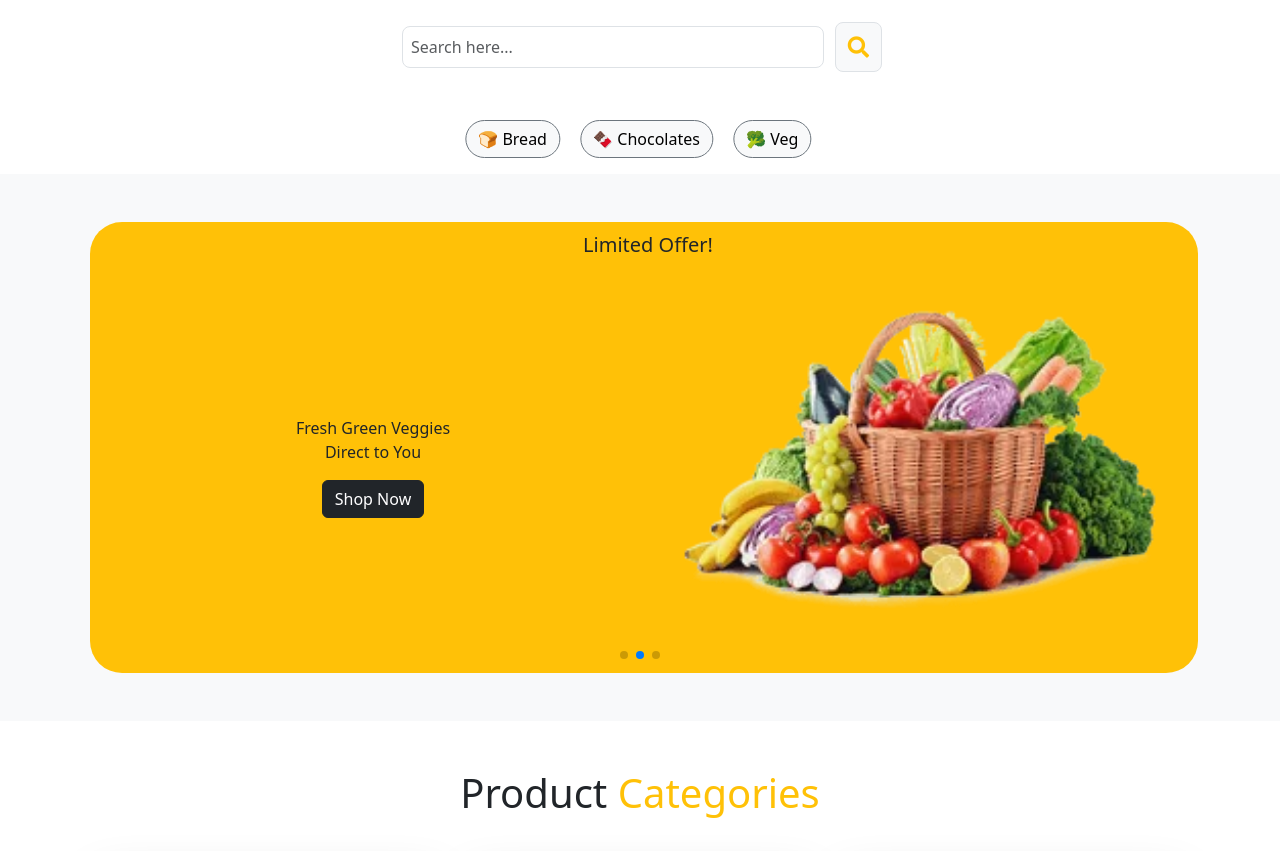
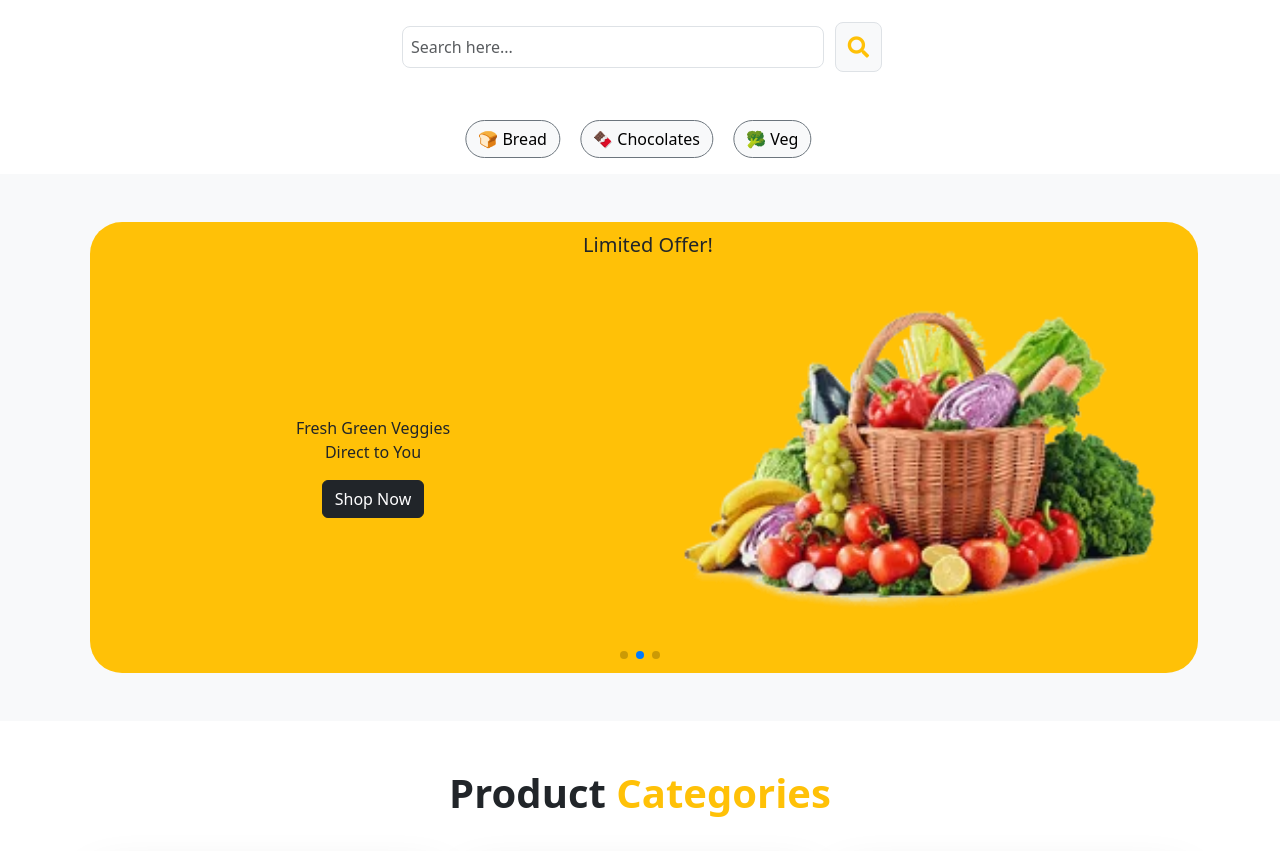
Before and after one commit to luxshana/Grocery-shop-project, a plain HTML site: page index.html in a window 1280 px wide. Shown: the part 101-952 px from the top of the page. Drawn offline with nearby package versions, Linux system fonts and the light colour scheme.

Commit message:
changes 2

```diff
--- a/index.html
+++ b/index.html
@@ -53,7 +53,6 @@
       </form>
     </section>
 
-    <!-- Category Carousel -->
     <section class="features py-2" id="features">
       <div class="container">
         <div
@@ -62,35 +61,44 @@
           data-bs-ride="carousel">
           <div class="carousel-inner text-center">
             <div class="carousel-item active">
-              <button class="btn btn-outline-secondary bg-light text-black m-2 rounded-5">
+              <button
+                class="btn btn-outline-secondary bg-light text-black m-2 rounded-5">
                 <span class="category-icon">🍞</span> Bread
               </button>
-              <button class="btn btn-outline-secondary bg-light text-black m-2 rounded-5">
+              <button
+                class="btn btn-outline-secondary bg-light text-black m-2 rounded-5">
                 <span class="category-icon">🍫</span> Chocolates
               </button>
-              <button class="btn btn-outline-secondary bg-light text-black m-2 rounded-5">
+              <button
+                class="btn btn-outline-secondary bg-light text-black m-2 rounded-5">
                 <span class="category-icon">🥦</span> Veg
               </button>
             </div>
             <div class="carousel-item">
-              <button class="btn btn-outline-secondary bg-light text-black m-2 rounded-5">
+              <button
+                class="btn btn-outline-secondary bg-light text-black m-2 rounded-5">
                 <span class="category-icon">🍲</span> Koththu
               </button>
-              <button class="btn btn-outline-secondary bg-light text-black m-2 rounded-5">
+              <button
+                class="btn btn-outline-secondary bg-light text-black m-2 rounded-5">
                 <span class="category-icon">🍗</span> Chicken
               </button>
-              <button class="btn btn-outline-secondary bg-light text-black m-2 rounded-5">
+              <button
+                class="btn btn-outline-secondary bg-light text-black m-2 rounded-5">
                 <span class="category-icon">🎂</span> Cakes
               </button>
             </div>
             <div class="carousel-item">
-              <button class="btn btn-outline-secondary bg-light text-black m-2 rounded-5">
+              <button
+                class="btn btn-outline-secondary bg-light text-black m-2 rounded-5">
                 <span class="category-icon">🍟</span> Snacks
               </button>
-              <button class="btn btn-outline-secondary bg-light text-black m-2 rounded-5">
+              <button
+                class="btn btn-outline-secondary bg-light text-black m-2 rounded-5">
                 <span class="category-icon">🛒</span> Groceries
               </button>
-              <button class="btn btn-outline-secondary bg-light text-black m-2 rounded-5">
+              <button
+                class="btn btn-outline-secondary bg-light text-black m-2 rounded-5">
                 <span class="category-icon">🥛</span> Milk
               </button>
             </div>
@@ -115,7 +123,6 @@
       </div>
     </section>
 
-    <!-- Slider Section -->
     <section class="features py-5 bg-light">
       <div class="container">
         <div class="swiper mySwiper rounded-5">
@@ -126,7 +133,7 @@
               <div
                 class="d-flex flex-row justify-content-around align-items-center w-100 w-md-50">
                 <div class="w-50">
-                  <div class=" fs-6 fs-sm-4 fs-lg-3">
+                  <div class="fs-6 fs-sm-4 fs-lg-3">
                     Fresh food every day<br />from FocoFresh
                   </div>
                   <button class="btn btn-dark mt-3">Shop Now</button>
@@ -183,15 +190,15 @@
       </div>
     </section>
 
-    <!-- Categories Section -->
     <section class="categories py-5" id="categories">
       <div class="container px-4">
-        <h1 class="text-center mb-5">
+        <h1 class="text-center mb-5 fw-bold">
           Product <span class="text-warning">Categories</span>
         </h1>
         <div class="row row-cols-1 row-cols-md-2 row-cols-lg-3 g-4">
           <div class="col">
-            <div class="card flex flex-column justify-content-between shadow-lg rounded-4 h-100 position-relative">
+            <div
+              class="card flex flex-column justify-content-between shadow-lg rounded-4 h-100 position-relative">
               <span
                 class="badge bg-danger position-absolute top-0 start-0 p-2 m-2"
                 >15% OFF</span
@@ -208,7 +215,7 @@
             </div>
           </div>
           <div class="col">
-            <div class="card shadow-lg rounded-4 h-100 ">
+            <div class="card shadow-lg rounded-4 h-100">
               <span
                 class="badge bg-danger position-absolute top-0 p-2 start-0 m-2"
                 >10% OFF</span
@@ -238,7 +245,8 @@
             </div>
           </div>
           <div class="col">
-            <div class="card flex flex-column justify-content-between shadow-lg rounded-4 h-100">
+            <div
+              class="card flex flex-column justify-content-between shadow-lg rounded-4 h-100">
               <img
                 src="image/cat-4.png"
                 class="card-img-top"
@@ -251,7 +259,7 @@
             </div>
           </div>
           <div class="col">
-            <div class="card shadow-lg rounded-4 h-100 ">
+            <div class="card shadow-lg rounded-4 h-100">
               <span
                 class="badge bg-danger position-absolute top-0 p-2 start-0 m-2"
                 >35% OFF</span
@@ -268,7 +276,7 @@
             </div>
           </div>
           <div class="col">
-            <div class="card shadow-lg rounded-4 h-100 ">
+            <div class="card shadow-lg rounded-4 h-100">
               <img
                 src="image/product-10.jpg"
                 class="card-img-top"
```
Also changed, not shown: card.html (+2 -4 lines), js/script.js (+2 -49 lines).
